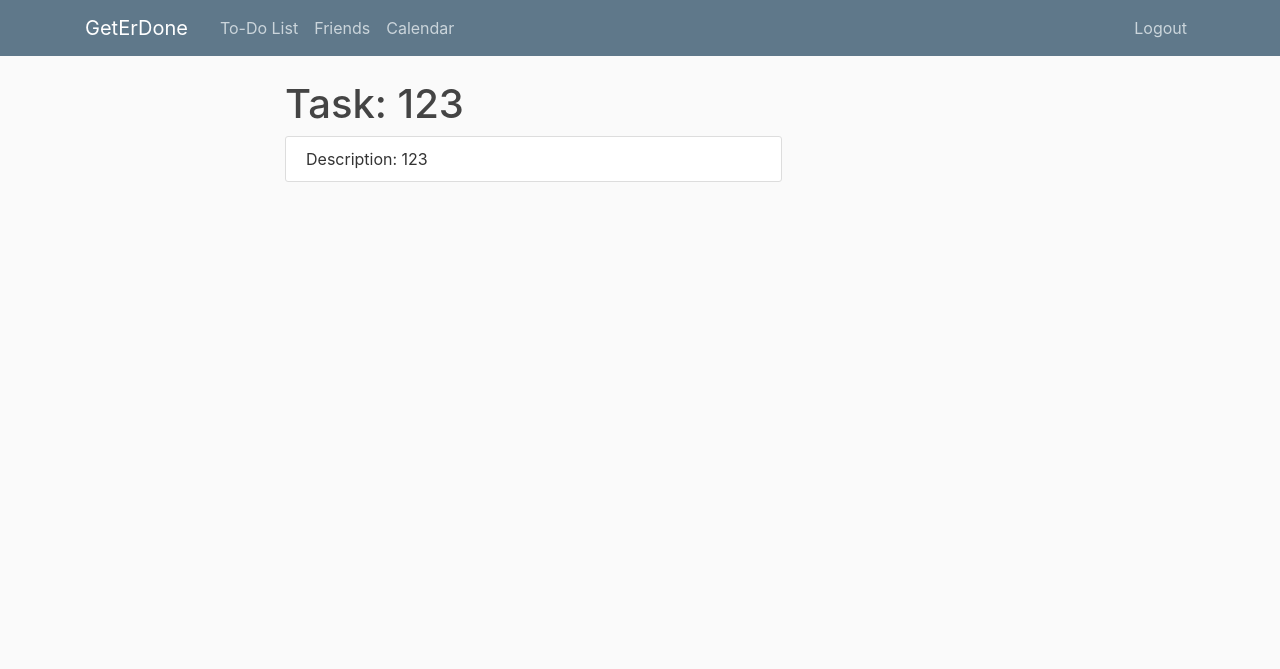
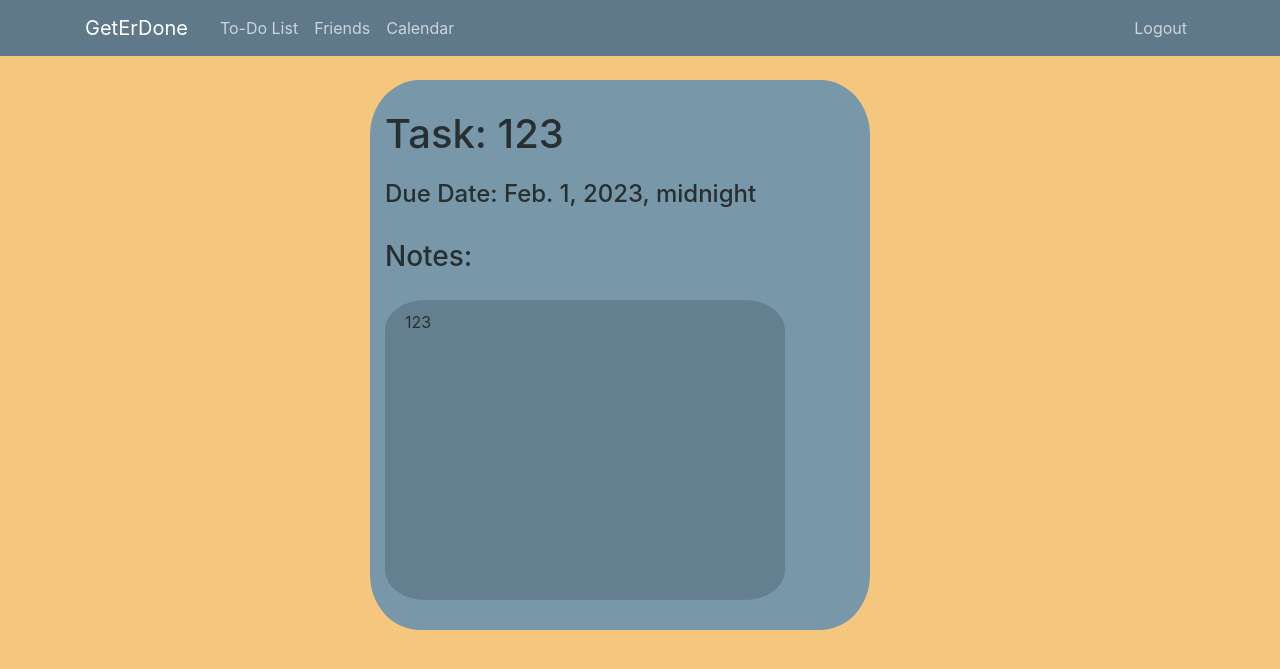
Before and after one commit to brian-baugher/BitCamp2023, a Django app: page /task/1/ in a window 1280 px wide. Shown: the top 669 px of the page. Run offline with Django 4.2, Linux system fonts and the light colour scheme; a user stored in the database is signed in; data comes from the database, SQL or seed files in the repository; some libraries are stand-ins or nearby versions.

Commit message:
styled view final

```diff
--- a/templates/to_do_list_app/task.html
+++ b/templates/to_do_list_app/task.html
@@ -1,9 +1,38 @@
 {% extends 'base.html' %}
+
 {% block title %}<h3></h3>{% endblock title %}
 {% block content %}
-    <h1> Task: {{task}} </h1>
-    <div class="content-section" style="width: 70%">
-        Description: {{task.description}}
+<style>
+    body{
+        background-color: #f5c77e;
+
+    }
+    .rectangle{
+        height: 550px;
+        width: 500px;
+        color:#2c2f30;
+        background-color: #7898aa;
+        position: absolute;
+        left: 100px;
+        text-align: left;
+        border-radius: 10%;
+    }
+
+</style>
+<div class="rectangle">
+    <h1 style="color:#272f30;top:30px;position: absolute;left :15px"> Task: {{task}}
+
+    </h1>
+    <h4 style="color:#272f30;position: absolute;top:100px;left:15px">
+        Due Date: {{task.deadline}}
+    </h4>
+    <h3 style="color: #272f30;position: absolute;top:160px;left:15px;">
+        Notes:
+    </h3>
+    <div class="content-section" style="width: 400px;height: 300px;border-radius: 10%; background-color: #648090; border: None;
+    position: absolute;top:220px;left:15px;">
+        {{task.description}}
     </div>
+</div>
 
 {% endblock content %}
```
